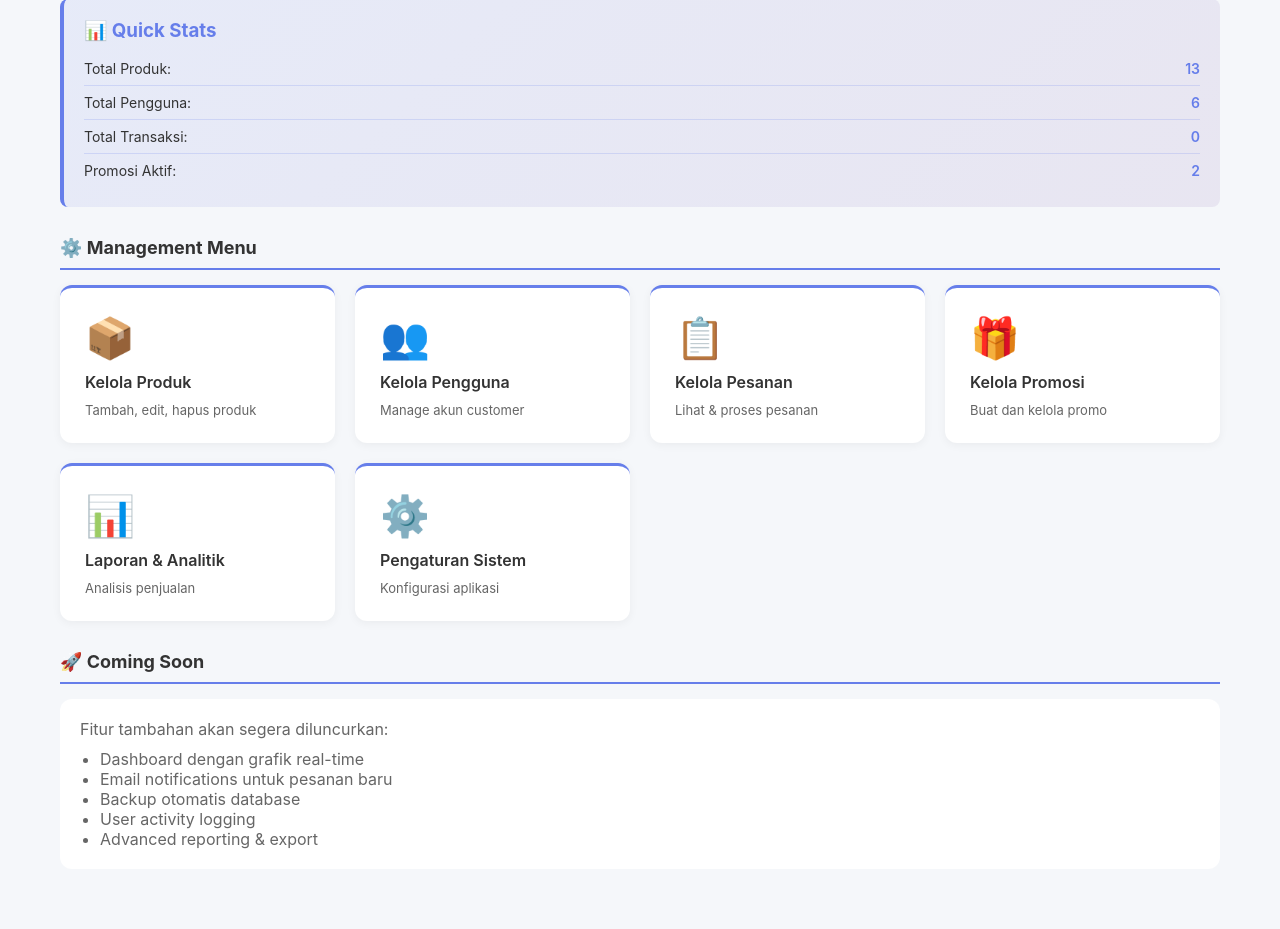
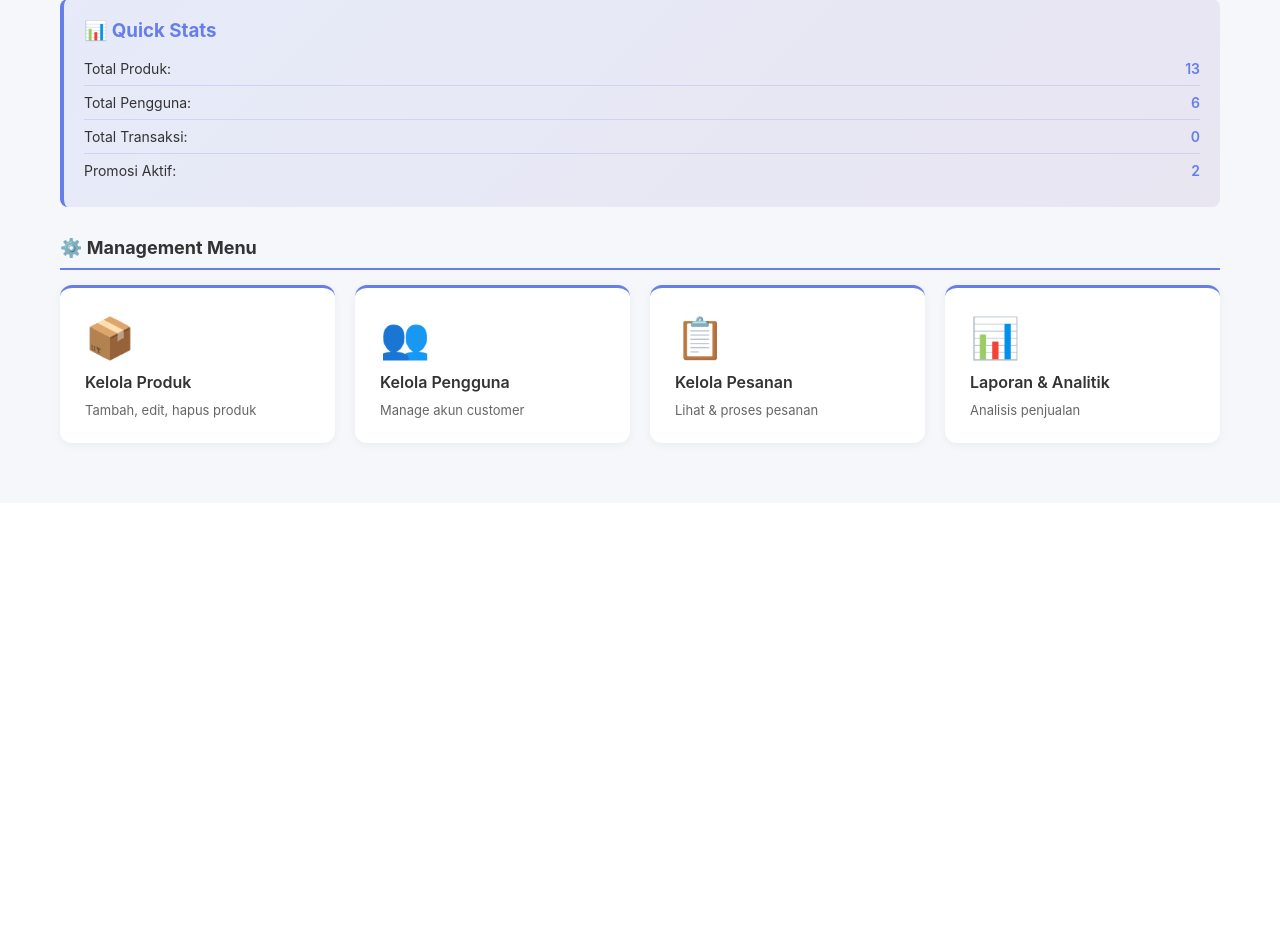
Before and after one commit to RifalDU/MobileNestV3, a PHP site: page /MobileNest/admin/dashboard.php in a window 1280 px wide. Shown: the part 396-1325 px from the top of the page. After the commit the page ends 844 px from the top, so only its background shows below. Run offline with PHP 8.4, Linux system fonts and the light colour scheme; the visitor is signed in with stand-in values (Sample User, id 1).

Commit message:
Fix: Update dashboard.php to use proper auth check and cleanup

```diff
--- a/MobileNest/admin/dashboard.php
+++ b/MobileNest/admin/dashboard.php
@@ -1,6 +1,6 @@
 <?php
 /**
- * Admin Dashboard
+ * Admin Dashboard - Alternative view
  * Only accessible by admin users
  * Includes role check middleware
  */
@@ -10,11 +10,7 @@ require_once '../api/auth/check_auth.php';
 // Check if user is admin
 if ($user_role !== 'admin') {
     http_response_code(403);
-    echo '<div style="text-align: center; padding: 50px; background: #fee; color: #c33; border-radius: 8px; margin: 20px;">';
-    echo '<h2>❌ Access Denied!</h2>';
-    echo '<p>Only administrators can access this page.</p>';
-    echo '<a href="../login.php">Go to Login</a>';
-    echo '</div>';
+    header('Location: ../index.php');
     exit();
 }
 
@@ -46,10 +42,18 @@ if ($user_role !== 'admin') {
             justify-content: space-between;
             align-items: center;
             box-shadow: 0 2px 10px rgba(0,0,0,0.1);
+            position: sticky;
+            top: 0;
+            z-index: 100;
         }
 
         .navbar h2 {
             font-size: 24px;
+            cursor: pointer;
+        }
+
+        .navbar h2:hover {
+            opacity: 0.9;
         }
 
         .user-info {
@@ -200,18 +204,29 @@ if ($user_role !== 'admin') {
             font-weight: 600;
             color: #667eea;
         }
+
+        @media (max-width: 768px) {
+            .user-info {
+                flex-direction: column;
+                gap: 10px;
+            }
+
+            .navbar h2 {
+                font-size: 18px;
+            }
+        }
     </style>
 </head>
 <body>
     <!-- Navbar -->
     <div class="navbar">
         <div>
-            <h2>🏢 MobileNest Admin</h2>
+            <h2 onclick="location.href='index.php'" title="Go to main dashboard">🏢 MobileNest Admin</h2>
         </div>
         <div class="user-info">
             <span class="badge-admin">👤 ADMIN</span>
             <span><?= htmlspecialchars($nama_lengkap) ?></span>
-            <a href="../api/auth/logout.php" class="btn-logout">🚪 Logout</a>
+            <a href="../user/logout.php" class="btn-logout">🚪 Logout</a>
         </div>
     </div>
 
@@ -225,8 +240,8 @@ if ($user_role !== 'admin') {
             <div class="user-details">
                 <strong>Login Info:</strong><br>
                 Username: <strong><?= htmlspecialchars($username) ?></strong><br>
-                Email: <strong><?= htmlspecialchars($_SESSION['email'] ?? 'N/A') ?></strong><br>
-                Login Time: <strong><?= date('d M Y H:i:s', $_SESSION['login_time'] ?? time()) ?></strong>
+                Email: <strong><?= htmlspecialchars($email) ?></strong><br>
+                Login Time: <strong><?= isset($_SESSION['login_time']) ? date('d M Y H:i:s', $_SESSION['login_time']) : 'N/A' ?></strong>
             </div>
         </div>
 
@@ -255,56 +270,29 @@ if ($user_role !== 'admin') {
         <div class="menu-section">
             <h2>⚙️ Management Menu</h2>
             <div class="menu-grid">
-                <a href="manage-products.php" class="menu-item">
+                <a href="kelola-produk.php" class="menu-item">
                     <div class="menu-item-icon">📦</div>
                     <div class="menu-item-title">Kelola Produk</div>
                     <div class="menu-item-desc">Tambah, edit, hapus produk</div>
                 </a>
 
-                <a href="manage-users.php" class="menu-item">
+                <a href="kelola-users.php" class="menu-item">
                     <div class="menu-item-icon">👥</div>
                     <div class="menu-item-title">Kelola Pengguna</div>
                     <div class="menu-item-desc">Manage akun customer</div>
                 </a>
 
-                <a href="manage-orders.php" class="menu-item">
+                <a href="kelola-transaksi.php" class="menu-item">
                     <div class="menu-item-icon">📋</div>
                     <div class="menu-item-title">Kelola Pesanan</div>
                     <div class="menu-item-desc">Lihat & proses pesanan</div>
                 </a>
 
-                <a href="manage-promos.php" class="menu-item">
-                    <div class="menu-item-icon">🎁</div>
-                    <div class="menu-item-title">Kelola Promosi</div>
-                    <div class="menu-item-desc">Buat dan kelola promo</div>
-                </a>
-
-                <a href="reports.php" class="menu-item">
+                <a href="laporan.php" class="menu-item">
                     <div class="menu-item-icon">📊</div>
                     <div class="menu-item-title">Laporan & Analitik</div>
                     <div class="menu-item-desc">Analisis penjualan</div>
                 </a>
-
-                <a href="settings.php" class="menu-item">
-                    <div class="menu-item-icon">⚙️</div>
-                    <div class="menu-item-title">Pengaturan Sistem</div>
-                    <div class="menu-item-desc">Konfigurasi aplikasi</div>
-                </a>
-            </div>
-        </div>
-
-        <!-- Features Coming Soon -->
-        <div class="menu-section">
-            <h2>🚀 Coming Soon</h2>
-            <div style="background: white; padding: 20px; border-radius: 12px; color: #666;">
-                <p>Fitur tambahan akan segera diluncurkan:</p>
-                <ul style="margin-left: 20px; margin-top: 10px;">
-                    <li>Dashboard dengan grafik real-time</li>
-                    <li>Email notifications untuk pesanan baru</li>
-                    <li>Backup otomatis database</li>
-                    <li>User activity logging</li>
-                    <li>Advanced reporting & export</li>
-                </ul>
             </div>
         </div>
     </div>
```
